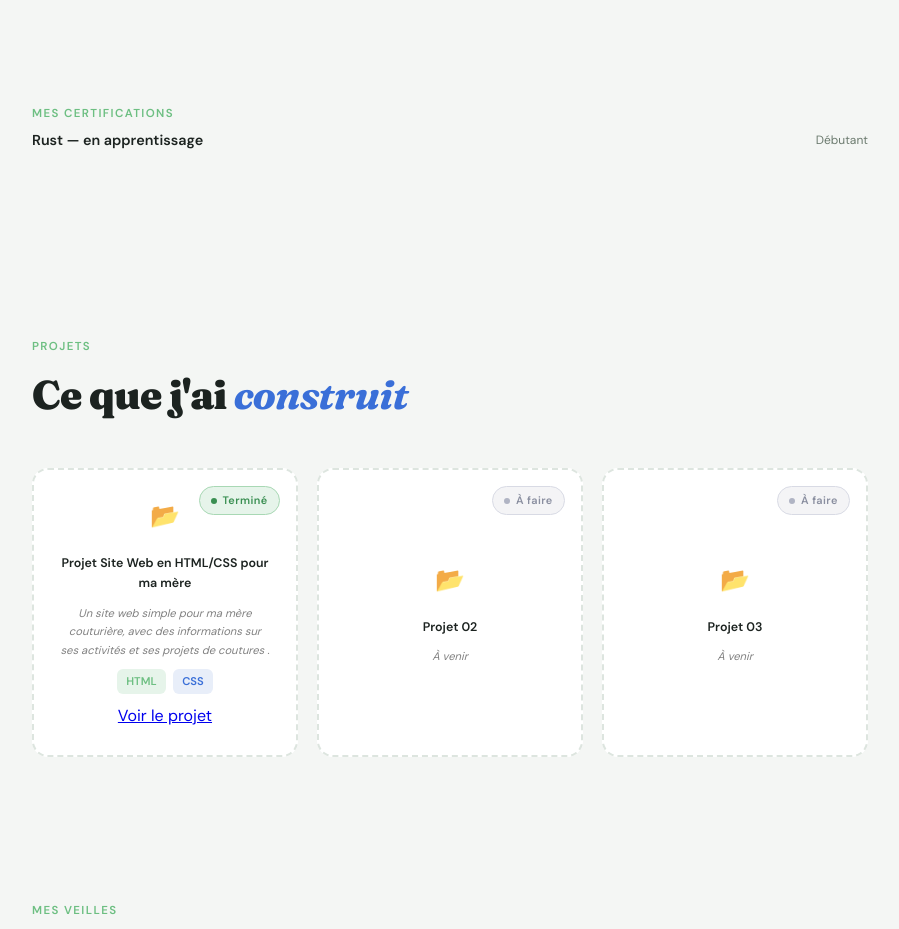
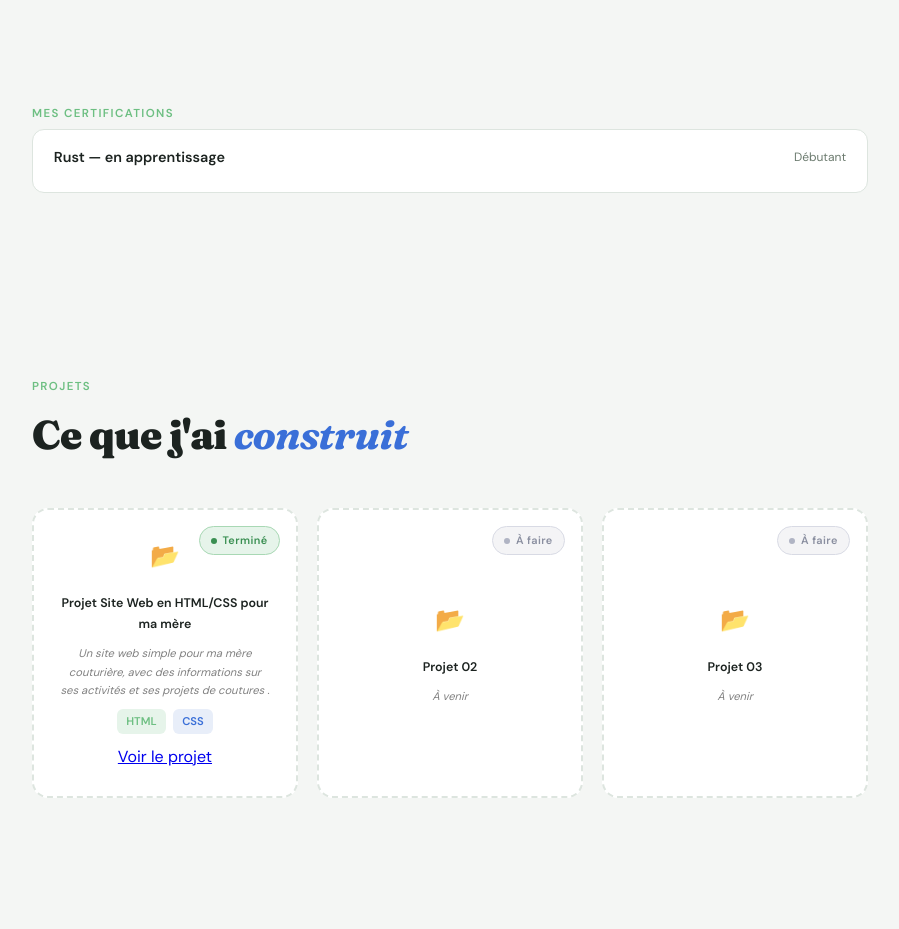
Before and after one commit to EnzoRicharddev/EnzoRicharddev.github.io, a plain HTML site: page index.html in a window 1280 px wide. Shown: the part 2300-3229 px from the top of the page, without its empty margins (190-1089 px from the left). Drawn offline with Linux system fonts and the light colour scheme.

Commit message:
Refactor certification section for better structure

```diff
--- a/index.html
+++ b/index.html
@@ -986,9 +986,13 @@
     <section id="certif">
       <div class="sec-head reveal">
         <p class="sec-label">Mes certifications</p>
-        <div class="skill-name-row">
-              <span class="skill-name">Rust — en apprentissage</span>
-              <span class="skill-pct">Débutant</span>
+        <div class="skill-row reveal reveal-d6">
+          <div class="skill-info">
+            <div class="skill-name-row">
+                  <span class="skill-name">Rust — en apprentissage</span>
+                  <span class="skill-pct">Débutant</span>
+            </div>
+          </div>
         </div>
     </section>
 
```
